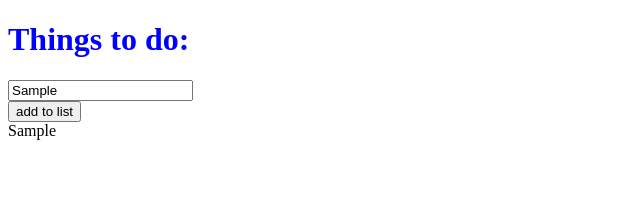
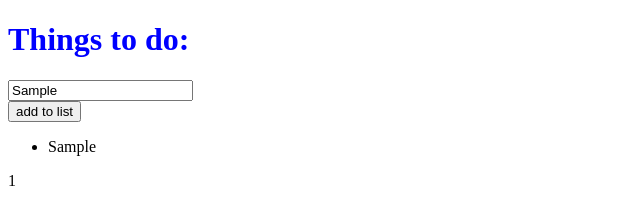
Before and after one commit to FionaSelanno/todoApp-jquery, a plain HTML site: page index.html in a window 1280 px wide. Both pictures are taken after typing "Sample" into the empty fields and a click on the button "add to list". Shown: the whole page, without its empty margins (0-640 px from the left). Drawn offline with nearby package versions, Linux system fonts and the light colour scheme.

Commit message:
counts total items on list

```diff
--- a/index.html
+++ b/index.html
@@ -17,9 +17,8 @@
       <button id="addItem">add to list</button>
 
       <!-- listing of added items -->
-      <div class="listToDo">
-      </div>
+      <ul class="listToDo"></ul>
 
-      <div class="total"
+      <div class="total"></div>
   </body>
 </html>
--- a/jquery.js
+++ b/jquery.js
@@ -2,8 +2,13 @@
 
     // add items:
     $('#addItem').click(function(){ //when button is clicked do what's in the function
+        // var $list = [];
         var $input = $('input').val(); //takes the value of input
-        $('.listToDo').append('<div class="item">' + $input + '</div>'); //appends the value of input to .listToDo as an input with a checkbox
+        $('.listToDo').append('<li class="item">' + $input + '</li>'); //appends the value of input to .listToDo as an input with a checkbox
+
+    //counting total items on list
+        var $totalItems = $(".item").length;
+        $('.total').html($totalItems);
    });
 
    // cross item if list:
@@ -11,4 +16,5 @@
      $(this).css('text-decoration', 'line-through');
    });
 
+
 });
```
